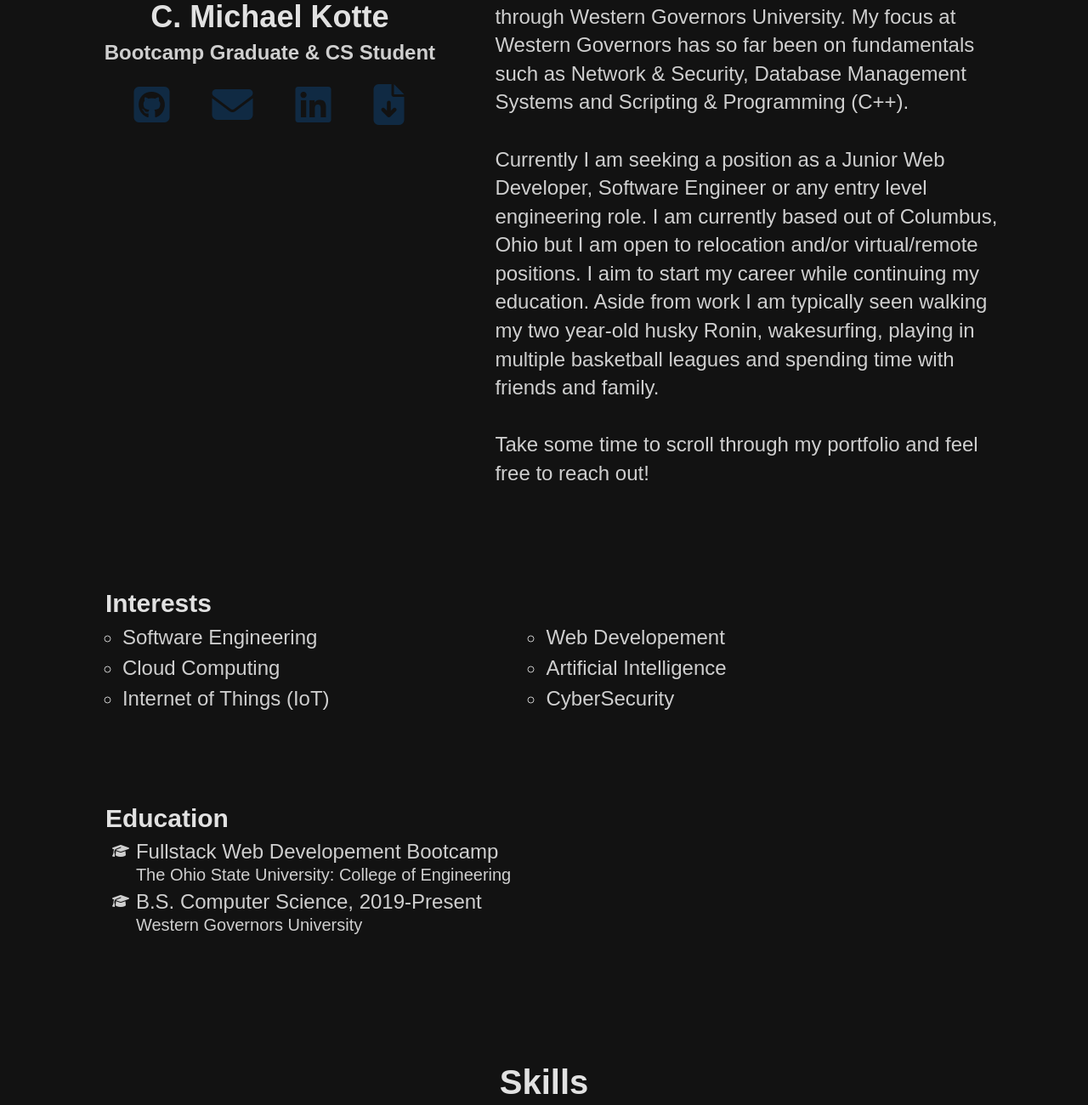
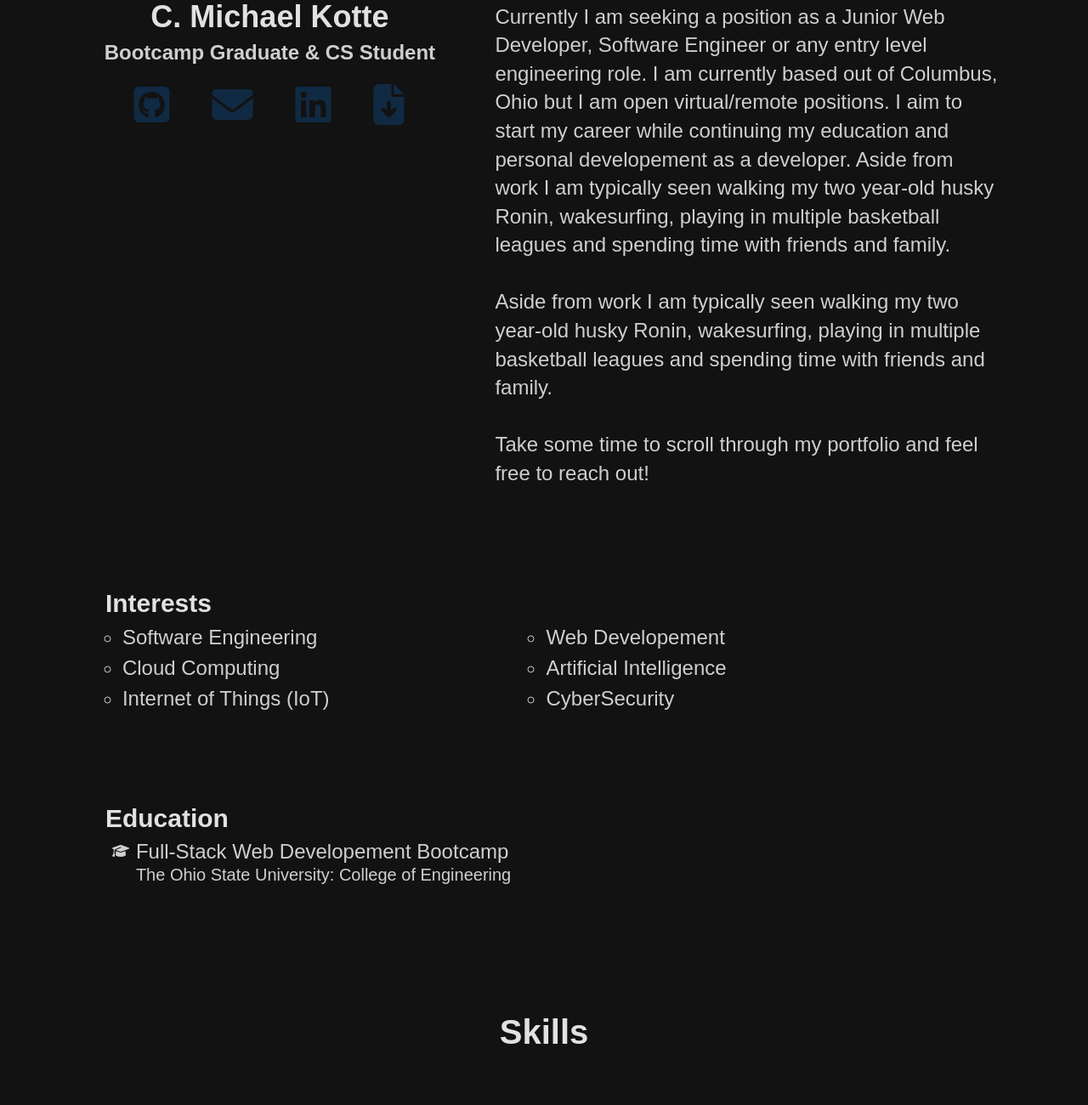
Before and after one commit to mkotte/portfolio, a plain HTML site: page index.html in a window 1280 px wide. Shown: the part 468-1768 px from the top of the page at 85% size. Drawn offline with Linux system fonts and the light colour scheme.

Commit message:
updated phrasing/personal information

```diff
--- a/index.html
+++ b/index.html
@@ -66,8 +66,9 @@
         </div>
         <div class="about-me-bio">
             <h1>Biography</h1>
-            <p>I am a recent graduate from The Ohio State University's College of Engineering's fullstack web developement program.  This was a 6-month intensive bootcamp focused on both front-end and back-end developement using languages such as JavaScript, HTML/CSS and SQL.  In addition to the web developement program, I am also in my third year studying computer science through Western Governors University. My focus at Western Governors has so far been on fundamentals such as Network & Security, Database Management Systems and Scripting & Programming (C++).</p><br/>
-            <p>Currently I am seeking a position as a Junior Web Developer, Software Engineer or any entry level engineering role.  I am currently based out of Columbus, Ohio but I am open to relocation and/or virtual/remote positions.  I aim to start my career while continuing my education.  Aside from work I am typically seen walking my two year-old husky Ronin, wakesurfing, playing in multiple basketball leagues and spending time with friends and family.</p></br>
+            <p>I am a recent graduate from The Ohio State University's College of Engineering's fullstack web developement program.  This was a 6-month intensive bootcamp focused on both front-end and back-end developement using languages such as JavaScript, HTML/CSS and SQL.  In addition to the web developement program.</p><br/>
+            <p>Currently I am seeking a position as a Junior Web Developer, Software Engineer or any entry level engineering role.  I am currently based out of Columbus, Ohio but I am open virtual/remote positions.  I aim to start my career while continuing my education and personal developement as a developer.  Aside from work I am typically seen walking my two year-old husky Ronin, wakesurfing, playing in multiple basketball leagues and spending time with friends and family.</p></br>
+            <p>Aside from work I am typically seen walking my two year-old husky Ronin, wakesurfing, playing in multiple basketball leagues and spending time with friends and family.</p><br/>
             <p>Take some time to scroll through my portfolio and feel free to reach out!</p><br/>
         </div>
     </section>
@@ -90,13 +91,8 @@
                 <ul>
                     <li>
                         <i class="fas fa-graduation-cap"></i>
-                        <p class="program">Fullstack Web Developement Bootcamp</p>
+                        <p class="program">Full-Stack Web Developement Bootcamp</p>
                         <p class="school">The Ohio State University: College of Engineering</p>
-                    </li>
-                    <li>
-                        <i class="fas fa-graduation-cap"></i>
-                        <p class="program">B.S. Computer Science, 2019-Present</p>
-                        <p class="school">Western Governors University</p>
                     </li>
                 </ul>
             </div>
```
